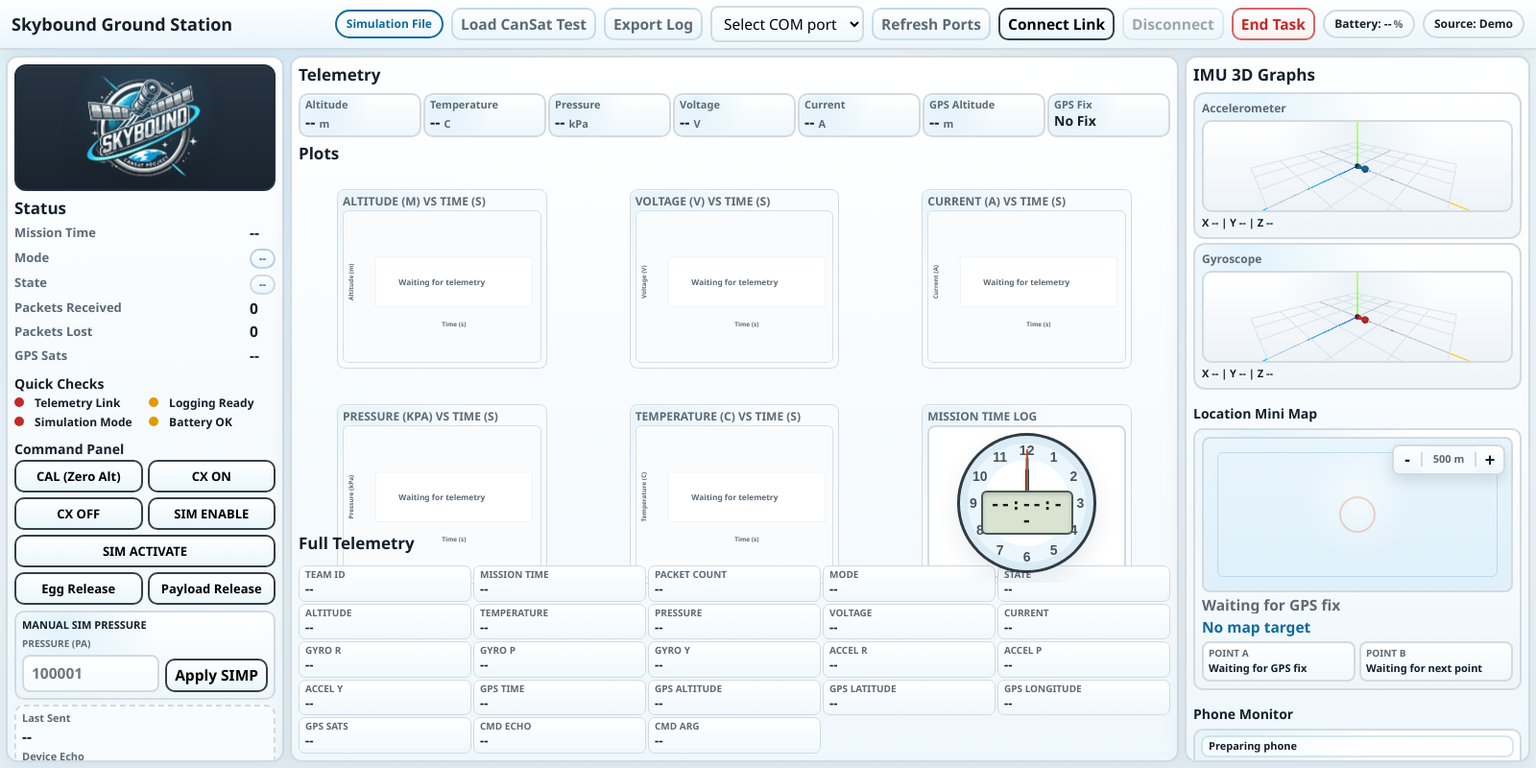
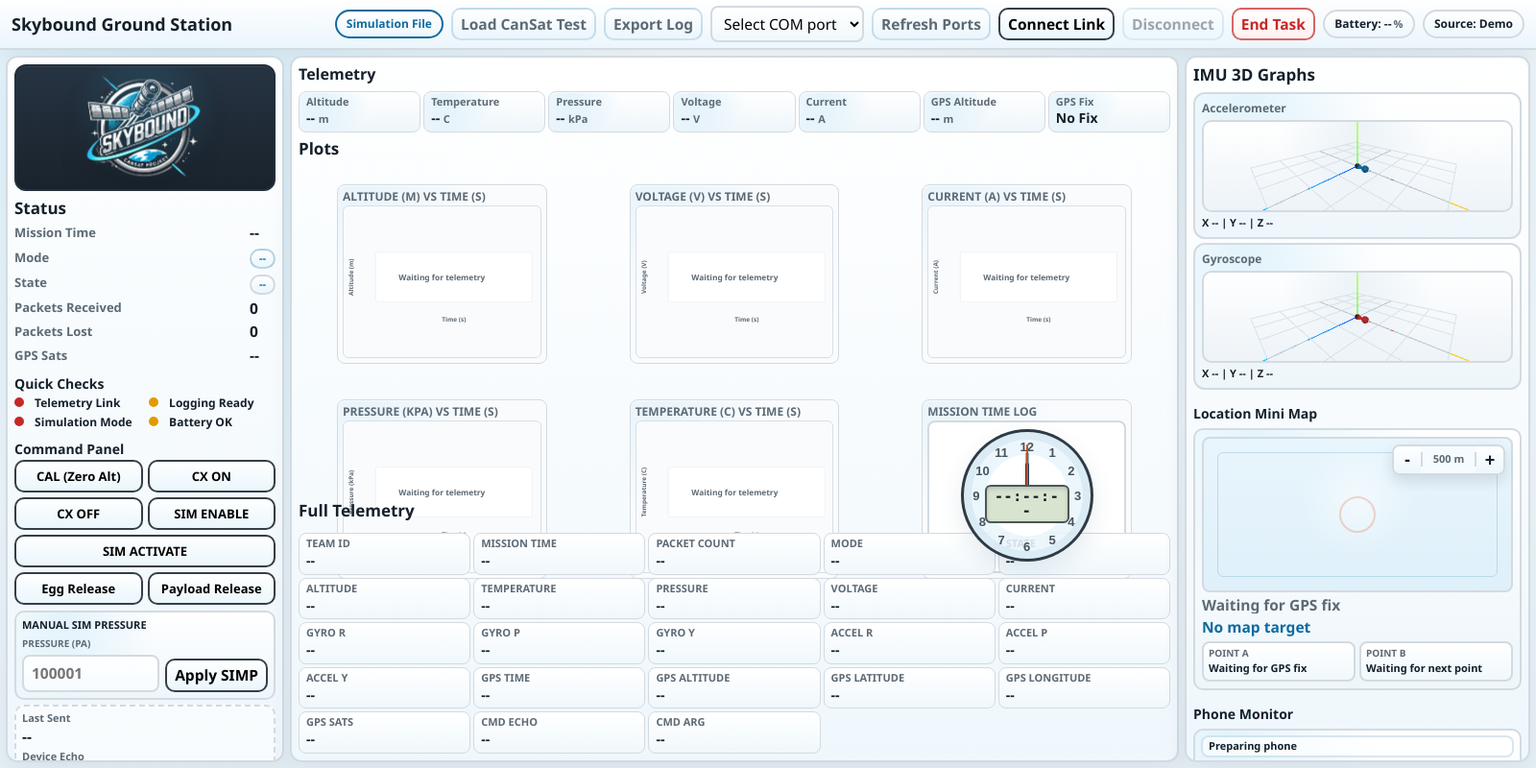
Before and after one commit to IlyaShynkevich/cansat_ground_station_dashboard, an Electron app: page dashboard.html in a window 1600 px wide. Shown: the whole page at 96% size. Drawn offline with nearby package versions, Linux system fonts and the light colour scheme; no server answers.

Commit message:
set pi output display view

```diff
--- a/styles.css
+++ b/styles.css
@@ -313,6 +313,10 @@ body {
   font-size: 17px;
   font-weight: 900;
 }
+.panel--center > .panel__title:first-of-type {
+  margin-bottom: 2px;
+  font-size: 16px;
+}
 .panel__subtitle {
   margin: 0 0 2px;
   font-size: 14px;
@@ -546,7 +550,7 @@ body {
   border: 2px solid var(--border);
   border-radius: 10px;
   padding: 5px 6px 7px;
-  min-height: 0;
+  min-height: 240px;
   /* Grow to fill leftover space, but never shrink below the QR's size -- on a
      tight column the aside panel scrolls instead, so the QR can't spill out of
      its card. The extra bottom padding keeps empty space under the QR. */
@@ -730,19 +734,19 @@ body {
 .metrics {
   display: grid;
   grid-template-columns: repeat(7, minmax(0, 1fr));
-  gap: 2px;
+  gap: 3px;
 }
 .metric {
-  border: 2px solid var(--border);
-  border-radius: 10px;
-  padding: 3px 5px;
+  border: 1px solid var(--border);
+  border-radius: 8px;
+  padding: 4px 7px;
   background:
     radial-gradient(circle at 18% 0%, rgba(77, 184, 232, 0.16), transparent 48%),
     var(--card-grad);
   box-shadow: inset 0 1px 0 rgba(255, 255, 255, 0.78);
 }
-.metric__k { color: var(--muted); font-weight: 700; font-size: 11px; }
-.metric__v { font-size: 16px; font-weight: 900; }
+.metric__k { color: var(--muted); font-weight: 800; font-size: 11px; line-height: 1.15; }
+.metric__v { font-size: 14px; font-weight: 900; margin-top: 2px; }
 .metric__v--small { font-size: 14px; }
 .unit { color: var(--muted); font-size: 11px; font-weight: 700; }
 
@@ -811,7 +815,7 @@ body {
   --minute-angle: 0deg;
   --second-angle: 0deg;
   position: relative;
-  width: min(78%, clamp(200px, 24vw, 252px));
+  width: min(74%, clamp(170px, 20vw, 228px));
   max-height: 100%;
   aspect-ratio: 1;
   border: 3px solid rgba(21, 32, 43, 0.88);
@@ -841,7 +845,7 @@ body {
   inset: 0;
   border-radius: 50%;
   color: rgba(21, 32, 43, 0.76);
-  font: 900 clamp(12px, 1.15vw, 14px)/1 Arial, Helvetica, sans-serif;
+  font: 900 clamp(11px, 1.05vw, 13px)/1 Arial, Helvetica, sans-serif;
 }
 
 .mission-clock__numbers span {
@@ -909,13 +913,13 @@ body {
   position: absolute;
   left: 50%;
   top: 57%;
-  min-width: 96px;
-  padding: 4px 7px;
+  min-width: 88px;
+  padding: 3px 6px;
   border: 2px solid rgba(21, 32, 43, 0.72);
   border-radius: 6px;
   background: #d8e3d0;
   color: #111b18;
-  font: 900 clamp(15px, 1.45vw, 17px)/1 "Consolas", "Courier New", monospace;
+  font: 900 clamp(13px, 1.2vw, 15px)/1 "Consolas", "Courier New", monospace;
   letter-spacing: 0.04em;
   text-align: center;
   transform: translate(-50%, -50%);
@@ -926,28 +930,28 @@ body {
   margin-top: 4px;
   display: grid;
   grid-template-columns: repeat(5, minmax(0, 1fr));
-  gap: 2px;
+  gap: 3px;
   align-content: start;
 }
 
 .telemetry-cell {
   border: 1px solid var(--border);
-  border-radius: 7px;
-  padding: 3px 6px;
+  border-radius: 8px;
+  padding: 4px 7px;
   min-width: 0;
   background: linear-gradient(180deg, #ffffff 0%, #f0f8fc 100%);
 }
 
 .telemetry-cell__k {
   color: var(--muted);
-  font-size: 10px;
+  font-size: 11px;
   font-weight: 800;
-  line-height: 1.1;
+  line-height: 1.15;
 }
 
 .telemetry-cell__v {
-  margin-top: 1px;
-  font-size: 13px;
+  margin-top: 2px;
+  font-size: 14px;
   font-weight: 900;
   overflow: hidden;
   text-overflow: ellipsis;
@@ -1223,7 +1227,7 @@ body {
   .telemetry-grid { grid-template-columns: repeat(2, minmax(0, 1fr)); }
   .imu-grid { grid-template-columns: 1fr; }
   .serial-debug__preview { min-height: 140px; height: auto; }
-  .phone-monitor { min-height: 0; }
+  .phone-monitor { min-height: 240px; }
   .phone-monitor__qr { width: 100%; }
 }
 
```
Also changed, not shown: electron/main.js (+15 -0 lines).
